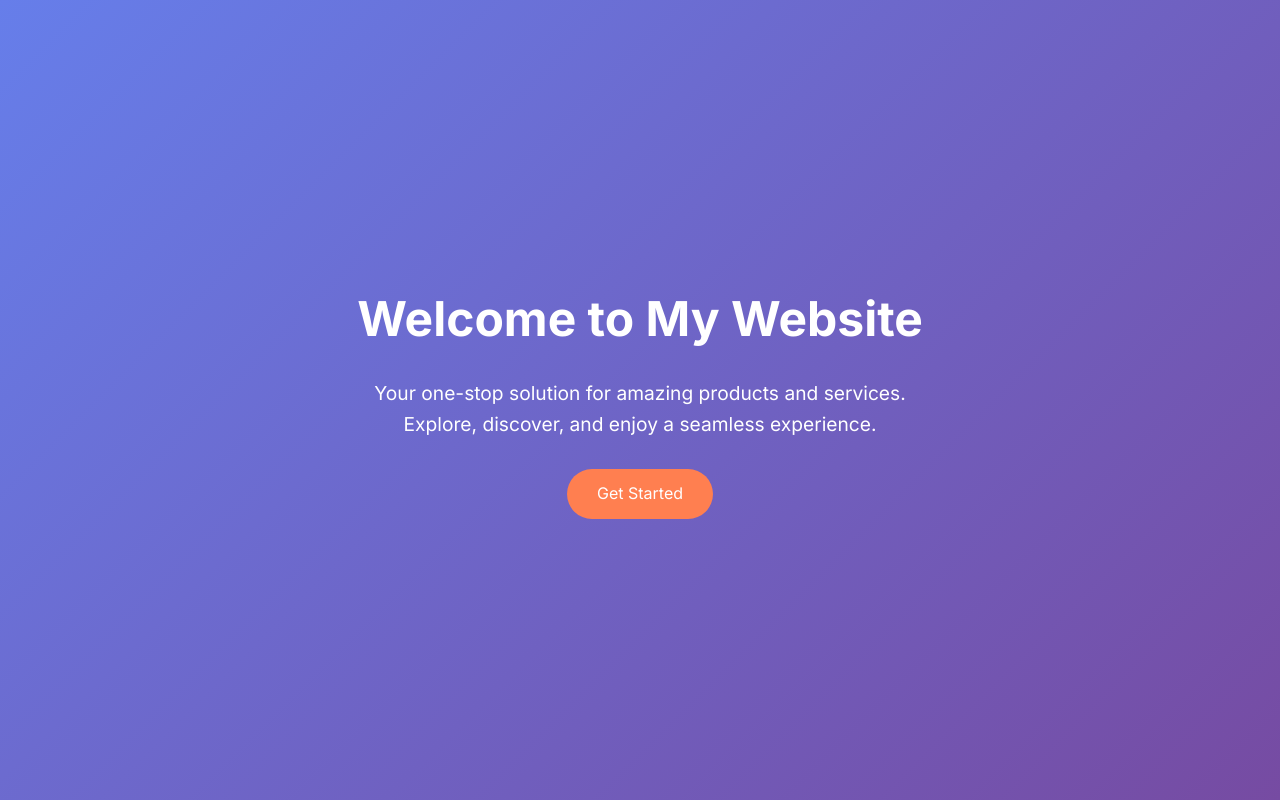
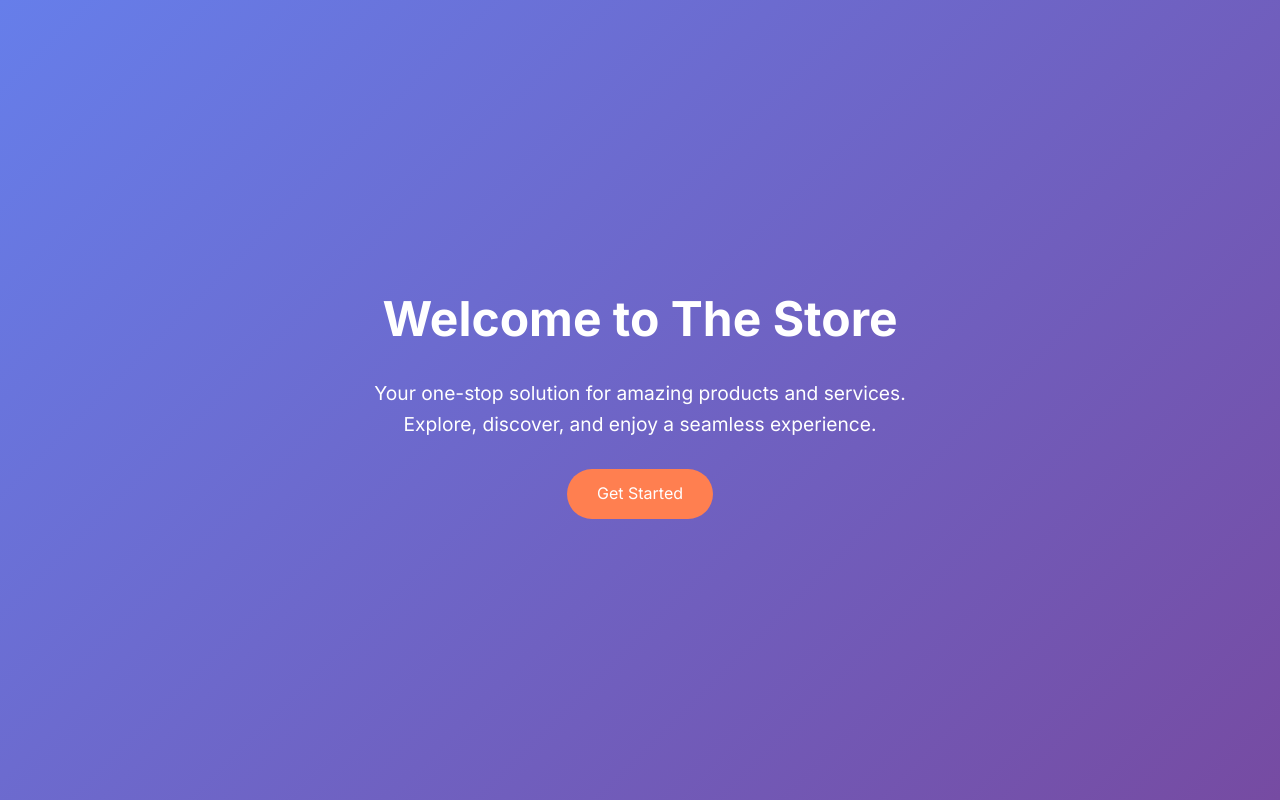
Before and after one commit to sameerm14/ecommerce-product-ui, a plain HTML site: page index.html in a window 1280 px wide. Drawn offline with Linux system fonts and the light colour scheme.

Commit message:
updated index page

```diff
--- a/index.html
+++ b/index.html
@@ -9,7 +9,7 @@
 </head>
 <body>
     <section class="hero">
-        <h1>Welcome to My Website</h1>
+        <h1>Welcome to The Store</h1>
         <p>Your one-stop solution for amazing products and services. Explore, discover, and enjoy a seamless experience.</p>
         <a href="./home.html" class="cta-button">Get Started</a>
     </section>
```
